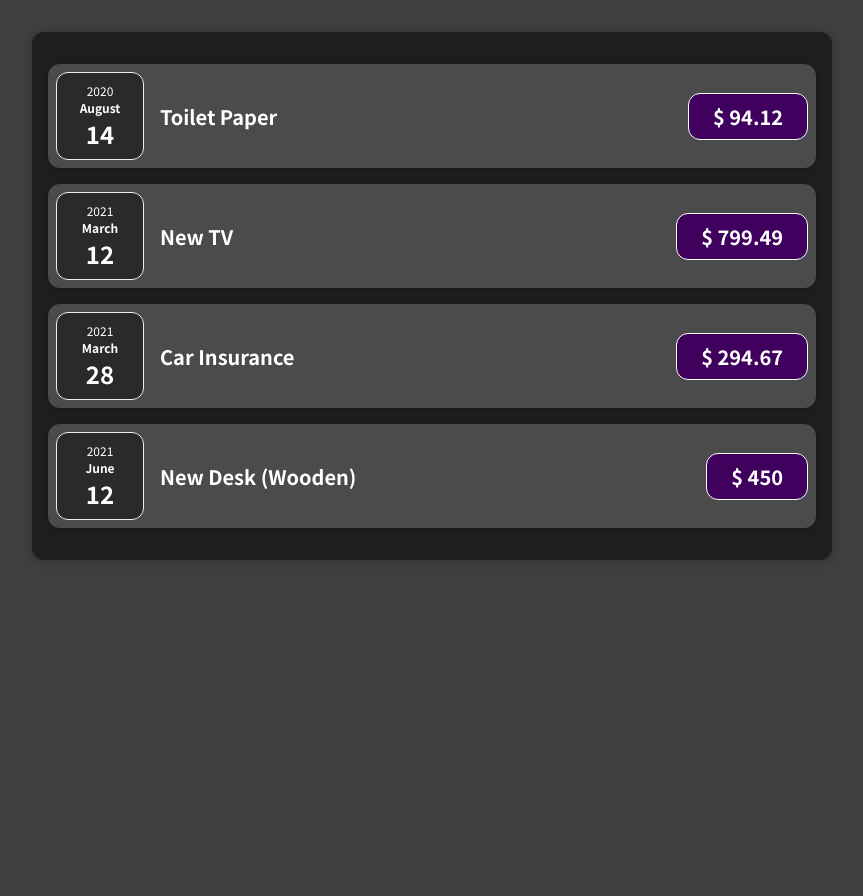
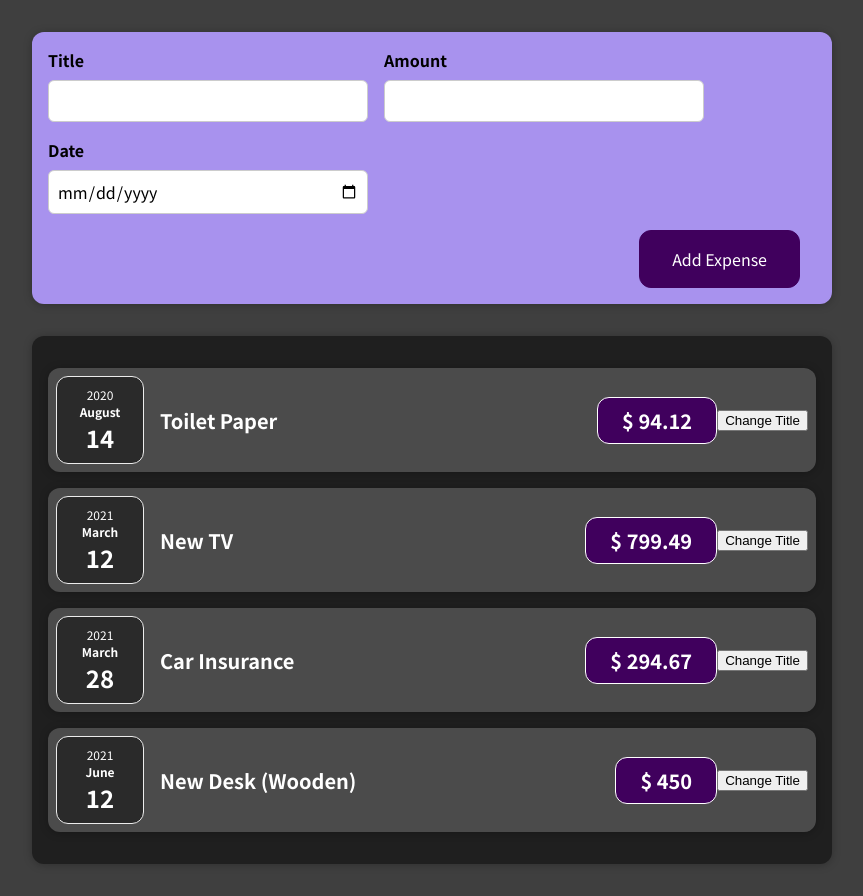
Before and after one commit to echomonk/expenses-app, a React (Create React App) app: page / in a window 1280 px wide. Shown: the whole page, without its empty margins (208-1071 px from the left). Before the commit the page ends 800 px from the top, so only its background shows below. Built offline with nearby package versions, Linux system fonts and the light colour scheme.

Commit message:
setting up new expense form

```diff
--- a/src/App.js
+++ b/src/App.js
@@ -1,5 +1,6 @@
 import React from "react";
 import ExpenseList from "./components//expenses/ExpenseList";
+import NewExpense from "./components/newexpense/NewExpense";
 
 const expenses = [
   {
@@ -26,6 +27,7 @@
 const App = () => {
   return (
     <div>
+      <NewExpense />
       <ExpenseList items={expenses} />
     </div>
   );
--- a/src/components/expenses/ExpenseItem.js
+++ b/src/components/expenses/ExpenseItem.js
@@ -1,16 +1,24 @@
-import React from "react";
+import React, { useState } from "react";
 import Card from "../ui/Card";
 import ExpenseDate from "./ExpenseDate";
 import "./ExpenseItem.css";
 
 const ExpenseItem = (props) => {
+  const [title, setTitle] = useState(props.title);
+
+  // Handles change the Title
+  const handleClick = () => {
+    setTitle("updated");
+    console.log(title);
+  };
   return (
     <Card className="expense-item">
       <ExpenseDate date={props.date} />
       <div className="expense-item__description">
-        <h2>{props.title}</h2>
+        <h2>{title}</h2>
         <div className="expense-item__price">$ {props.amount}</div>
       </div>
+      <button onClick={handleClick}>Change Title</button>
     </Card>
   );
 };
--- /dev/null
+++ b/src/components/newexpense/ExpenseForm.css
@@ -0,0 +1,26 @@
+.new-expense__controls {
+  display: flex;
+  flex-wrap: wrap;
+  gap: 1rem;
+  margin-bottom: 1rem;
+  text-align: left;
+}
+
+.new-expense__control label {
+  font-weight: bold;
+  margin-bottom: 0.5rem;
+  display: block;
+}
+
+.new-expense__control input {
+  font: inherit;
+  padding: 0.5rem;
+  border-radius: 6px;
+  border: 1px solid #ccc;
+  width: 20rem;
+  max-width: 100%;
+}
+
+.new-expense__actions {
+  text-align: right;
+}
--- /dev/null
+++ b/src/components/newexpense/ExpenseForm.js
@@ -0,0 +1,77 @@
+import React, { useState } from "react";
+import "./ExpenseForm.css";
+
+const ExpenseForm = () => {
+  const [enteredTitle, setEnteredTitle] = useState("");
+  const [enteredAmount, setEnteredAmount] = useState("");
+  const [enteredDate, setEnteredDate] = useState("");
+
+  //--------------------------------------------------------------------------------------//
+  //                                    FORM HANDLERS                                     //
+  //--------------------------------------------------------------------------------------//
+
+  const handleTitleChange = (e) => {
+    setEnteredTitle(e.target.value);
+  };
+
+  const handleAmountChange = (e) => {
+    setEnteredAmount(e.target.value);
+  };
+
+  const handleDateChange = (e) => {
+    setEnteredDate(e.target.value);
+  };
+
+  const handleSubmit = (e) => {
+    e.preventDefault();
+    const expenseData = {
+      title: enteredTitle,
+      amount: enteredAmount,
+      date: new Date(enteredDate),
+    };
+    console.log(expenseData);
+
+    setEnteredTitle("");
+    setEnteredAmount("");
+    setEnteredDate("");
+  };
+
+  return (
+    <form onSubmit={handleSubmit}>
+      <div className="new-expense__controls">
+        <div className="new-expense__control">
+          <label>Title</label>
+          <input
+            type={"text"}
+            value={enteredTitle}
+            onChange={handleTitleChange}
+          />
+        </div>
+        <div className="new-expense__control">
+          <label>Amount</label>
+          <input
+            type={"number"}
+            value={enteredAmount}
+            min="0.01"
+            step={"0.01"}
+            onChange={handleAmountChange}
+          />
+        </div>
+        <div className="new-expense__control">
+          <label>Date</label>
+          <input
+            type={"date"}
+            value={enteredDate}
+            min="2019-01-01"
+            max={"2023-12-31"}
+            onChange={handleDateChange}
+          />
+        </div>
+      </div>
+      <div className="new-expense__actions">
+        <button type="submit">Add Expense</button>
+      </div>
+    </form>
+  );
+};
+export default ExpenseForm;
--- /dev/null
+++ b/src/components/newexpense/NewExpense.css
@@ -0,0 +1,38 @@
+.new-expense {
+  background-color: #a892ee;
+  padding: 1rem;
+  margin: 2rem auto;
+  width: 50rem;
+  max-width: 95%;
+  border-radius: 12px;
+  text-align: center;
+  box-shadow: 0 1px 8px rgba(0, 0, 0, 0.25);
+}
+
+.new-expense button {
+  font: inherit;
+  cursor: pointer;
+  padding: 1rem 2rem;
+  border: 1px solid #40005d;
+  background-color: #40005d;
+  color: white;
+  border-radius: 12px;
+  margin-right: 1rem;
+}
+
+.new-expense button:hover,
+.new-expense button:active {
+  background-color: #510674;
+  border-color: #510674;
+}
+
+.new-expense button.alternative {
+  color: #220131;
+  border-color: transparent;
+  background-color: transparent;
+}
+
+.new-expense button.alternative:hover,
+.new-expense button.alternative:active {
+  background-color: #ddb3f8;
+}
--- /dev/null
+++ b/src/components/newexpense/NewExpense.js
@@ -0,0 +1,13 @@
+import React from "react";
+import ExpenseForm from "./ExpenseForm";
+import "./NewExpense.css";
+
+const NewExpense = () => {
+  return (
+    <div className="new-expense">
+      <ExpenseForm />
+    </div>
+  );
+};
+
+export default NewExpense;
```
